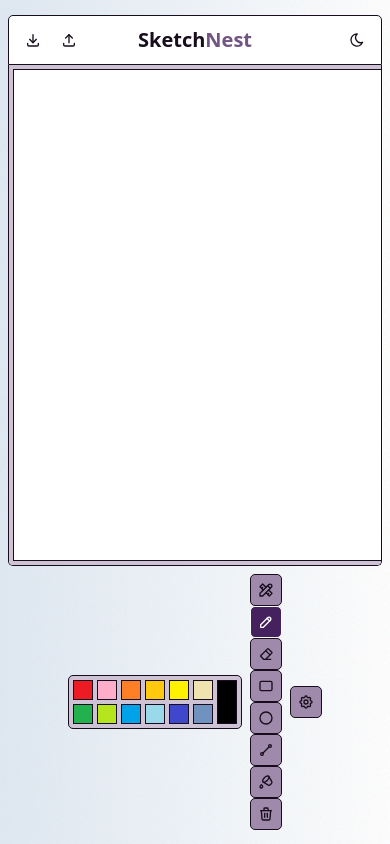
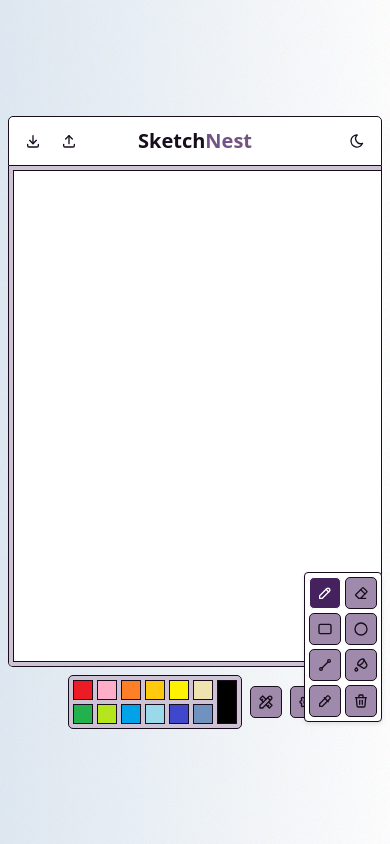
Before and after one commit to sebasrh7/SketchNest, a React (Vite) app: page / in a window 390 px wide. Both pictures are taken after a click on the button 266 px from the left and 701 px from the top of the page. Built offline with nearby package versions, Linux system fonts and the light colour scheme.

Commit message:
App styles and add dropdown menu components

```diff
--- a/src/App.css
+++ b/src/App.css
@@ -39,7 +39,6 @@
 
   .controls {
     display: flex;
-    flex-direction: row;
     justify-content: center;
     align-items: center;
     gap: var(--spacing-xs);
--- a/src/App.jsx
+++ b/src/App.jsx
@@ -4,11 +4,13 @@ import Toolbar from "./components/Toolbar/Toolbar";
 import Actions from "./components/Actions/Actions";
 import Colors from "./components/Colors/Colors";
 import { CanvasProvider } from "./contexts/CanvasContext";
+import { DropdownProvider } from "./contexts/DropdownContext";
 import "./App.css";
 
 export default function App() {
   return (
     <CanvasProvider>
+      <DropdownProvider>
         <main className="app">
           <Canvas />
           <div className="controls">
@@ -17,6 +19,7 @@ export default function App() {
             <Actions />
           </div>
         </main>
+      </DropdownProvider>
     </CanvasProvider>
   );
 }
--- a/src/components/Actions/Actions.jsx
+++ b/src/components/Actions/Actions.jsx
@@ -43,6 +43,7 @@ const Actions = () => {
           <div className="transparency-circle-container">
             <span className="transparency-circle opacity-1" />
           </div>
+          <div className="slider-wrapper">
             <input
               onChange={handleTransparency}
               type="range"
@@ -52,6 +53,7 @@ const Actions = () => {
               defaultValue="1"
               className="action-slider"
             />
+          </div>
           <div className="transparency-circle-container">
             <span className="transparency-circle opacity-0" />
           </div>
@@ -75,7 +77,8 @@ const Actions = () => {
         </div>
       </div>
 
-      <DropdownMenu icon={<Settings />}>
+      <DropdownMenu id="actions-menu" icon={<Settings />}>
+        <div className="actions-dropdown">
           <div className="thickness-buttons">
             {THICKNESS.map((width) => (
               <Button
@@ -97,6 +100,7 @@ const Actions = () => {
             <div className="transparency-circle-container">
               <span className="transparency-circle opacity-1" />
             </div>
+            <div className="slider-wrapper">
               <input
                 onChange={handleTransparency}
                 type="range"
@@ -106,6 +110,7 @@ const Actions = () => {
                 defaultValue="1"
                 className="action-slider"
               />
+            </div>
             <div className="transparency-circle-container">
               <span className="transparency-circle opacity-0" />
             </div>
@@ -127,6 +132,7 @@ const Actions = () => {
               <Forward />
             </button>
           </div>
+        </div>
       </DropdownMenu>
     </aside>
   );
--- a/src/components/DropdownMenu.jsx
+++ b/src/components/DropdownMenu.jsx
@@ -1,19 +1,56 @@
-import React, { useState } from "react";
+import React, { useRef, useEffect } from "react";
+import { useDropdown } from "../contexts/DropdownContext";
 import "../styles/DropdownMenu.css";
 
-const DropdownMenu = ({ children, icon }) => {
-  const [isOpen, setIsOpen] = useState(false);
+const DropdownMenu = ({ id, children, icon }) => {
+  const { openMenuId, setOpenMenuId } = useDropdown();
+  const dropDownRef = useRef(null);
 
-  const toggleMenu = () => setIsOpen(!isOpen);
+  const isOpen = openMenuId === id;
+
+  const toggleMenu = () => {
+    setOpenMenuId(isOpen ? null : id);
+  };
+
+  const closeMenu = () => {
+    setOpenMenuId(null);
+  };
+
+  useEffect(() => {
+    const handleClickOutside = (event) => {
+      if (dropDownRef.current && !dropDownRef.current.contains(event.target)) {
+        setOpenMenuId(null);
+      }
+    };
+
+    document.addEventListener("mousedown", handleClickOutside);
+    return () => {
+      document.removeEventListener("mousedown", handleClickOutside);
+    };
+  }, [setOpenMenuId]);
 
   return (
     <div className="dropdown-menu">
-      <button className="dropdown-toggle" onClick={toggleMenu}>
+      <button
+        className="dropdown-toggle"
+        onClick={toggleMenu}
+        aria-expanded={isOpen}
+        aria-haspopup="true"
+      >
         {icon}
       </button>
-      <div className={`dropdown-content ${isOpen ? "open" : "closed"}`}>
-        {children}
-      </div>
+      {isOpen && (
+        <div
+          ref={dropDownRef}
+          className="dropdown-content"
+          onClick={closeMenu}
+          role="menu"
+          aria-orientation="vertical"
+          aria-labelledby="options-menu"
+        >
+          {children}
+        </div>
+      )}
     </div>
   );
 };
--- a/src/components/Toolbar/Toolbar.jsx
+++ b/src/components/Toolbar/Toolbar.jsx
@@ -32,7 +32,8 @@ const Toolbar = () => {
         ))}
       </div>
 
-      <DropdownMenu icon={<Tools />}>
+      <DropdownMenu id="toolbar-menu" icon={<Tools />}>
+        <div className="toolbar-dropdown">
           {TOOLS.map((tool) => (
             <Button
               key={tool.id}
@@ -51,6 +52,7 @@ const Toolbar = () => {
               }}
             />
           ))}
+        </div>
       </DropdownMenu>
     </aside>
   );
--- /dev/null
+++ b/src/contexts/DropdownContext.jsx
@@ -0,0 +1,21 @@
+import React, { createContext, useState, useContext } from "react";
+
+const DropdownContext = createContext();
+
+export const DropdownProvider = ({ children }) => {
+  const [openMenuId, setOpenMenuId] = useState(null);
+
+  return (
+    <DropdownContext.Provider value={{ openMenuId, setOpenMenuId }}>
+      {children}
+    </DropdownContext.Provider>
+  );
+};
+
+export const useDropdown = () => {
+  const context = useContext(DropdownContext);
+  if (context === undefined) {
+    throw new Error("useDropdown must be used within a DropdownProvider");
+  }
+  return context;
+};
--- a/src/index.css
+++ b/src/index.css
@@ -71,6 +71,9 @@ html {
   /* Border */
   --border-color: var(--color-primary-a80);
 
+  /* Box shadow */
+  --box-shadow: 0 2px 4px 0 rgba(0, 0, 0, 0.1);
+
   /* Actions */
   --actions-container: var(--color-primary-a10);
   --actions-icon: var(--color-primary-a80);
@@ -102,6 +105,9 @@ html {
   /* Toolbar */
   --toolbar-background: var(--color-primary-a0);
 
+  /* Dropdown Menu */
+  --dropdown-background: var(--color-primary-a0);
+
   /* Scrollbar */
   --scrollbar-track: var(--color-primary-a20);
   --scrollbar-thumb: var(--color-primary-a50);
@@ -117,6 +123,9 @@ html {
 
   /* Border */
   --border-color: var(--color-primary-a0);
+
+  /* Box shadow */
+  --box-shadow: 0 2px 4px 0 rgba(0, 0, 0, 0.1);
 
   /* Actions */
   --actions-container: var(--color-primary-a30);
@@ -149,6 +158,9 @@ html {
   /* Toolbar */
   --toolbar-background: var(--color-primary-a30);
 
+  /* Dropdown Menu */
+  --dropdown-background: var(--color-primary-a30);
+
   /* Scrollbar */
   --scrollbar-track: var(--color-primary-a50);
   --scrollbar-thumb: var(--color-primary-a10);
--- a/src/styles/DropdownMenu.css
+++ b/src/styles/DropdownMenu.css
@@ -1,36 +1,21 @@
-/* .dropdown {
+.dropdown {
   position: relative;
 }
 
-.dropdown-toggle {
-  width: 100%;
-  background-color: var(--dropdown-background);
-  color: var(--dropdown-text);
-  padding: var(--padding-xs);
-  border: var(--border-width) solid var(--border-color);
-  border-radius: 5px;
-  cursor: pointer;
-}
-
-.dropdown-content {
+.dropdown-menu {
   display: none;
 }
 
-.dropdown .dropdown-content {
-  display: block;
+.dropdown-content{
   position: absolute;
-  top: 100%;
-  left: 0;
+  height: auto;
+  width: auto;
+  bottom: 122px;
+  right: 8px;
+
   background-color: var(--dropdown-background);
-  box-shadow: 0px 8px 16px rgba(0, 0, 0, 0.2);
-  z-index: 1;
-  border-radius: 5px;
-  padding: var(--padding-s);
+  border-radius: var(--border-radius);
+  border: var(--border-width) var(--border-style) var(--border-color);
+  padding: var(--padding-xxs);
+  box-shadow: var(--box-shadow);
 }
-
-@media (max-width: 768px) {
-  .dropdown .dropdown-content {
-    position: static;
-    box-shadow: none;
-  }
-} */
--- a/src/styles/Toolbar.css
+++ b/src/styles/Toolbar.css
@@ -16,31 +16,19 @@
   }
 }
 
-.dropdown-menu {
-  display: none;
-}
-
 @media (max-width: 992px) {
   .toolbar {
-    #PICKER {
-      display: none;
-    }
-
     .toolbar-container {
       display: none;
     }
   }
-
   .dropdown-menu {
     display: block;
   }
 
-  .dropdown-content {
-    display: none;
-    flex-direction: column;
-  }
-
-  .dropdown-content.open {
-    display: block;
+  .toolbar-dropdown {
+    display: grid;
+    grid-template-columns: repeat(2, auto);
+    gap: var(--spacing-xxs);
   }
 }
```
Also changed, not shown: src/styles/Actions.css (+31 -95 lines). Lines whose indentation alone changed are shown as unchanged.
